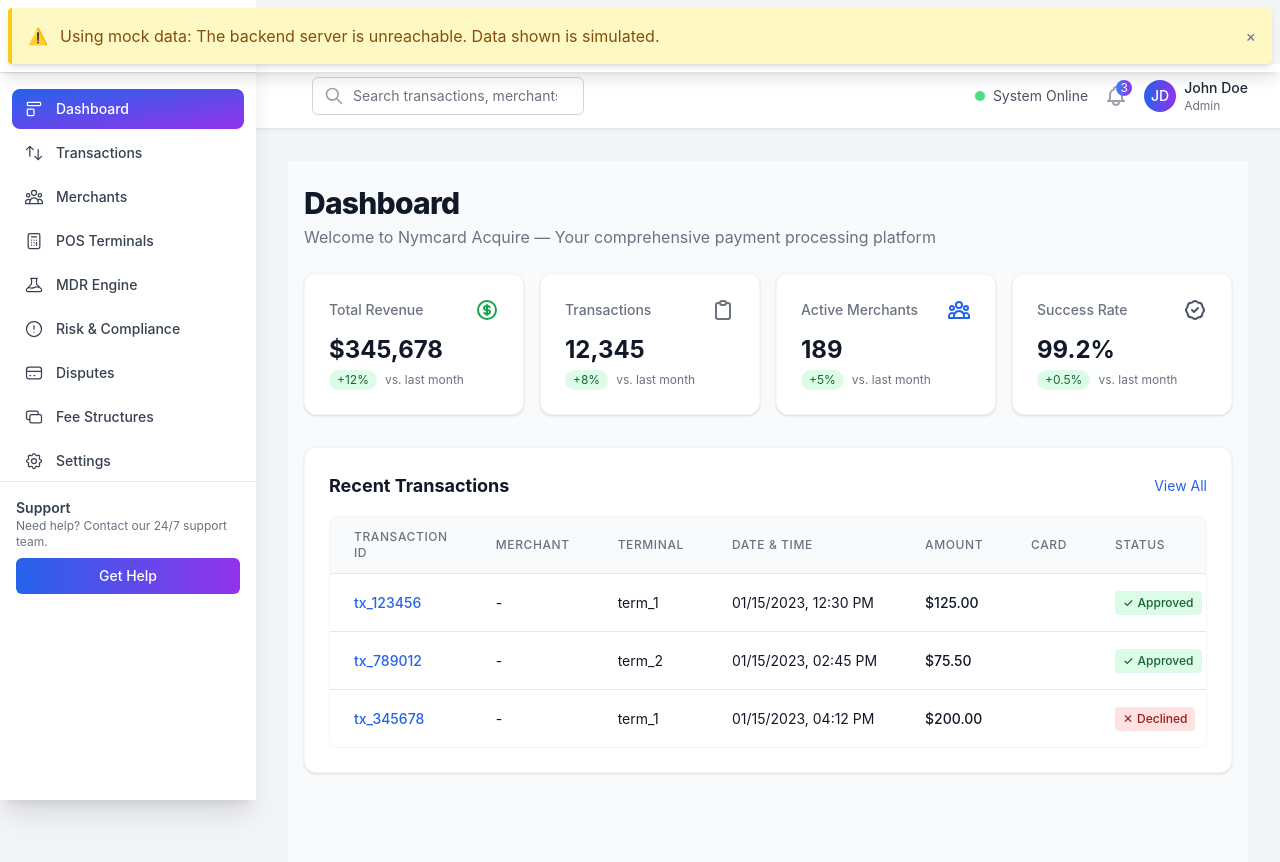
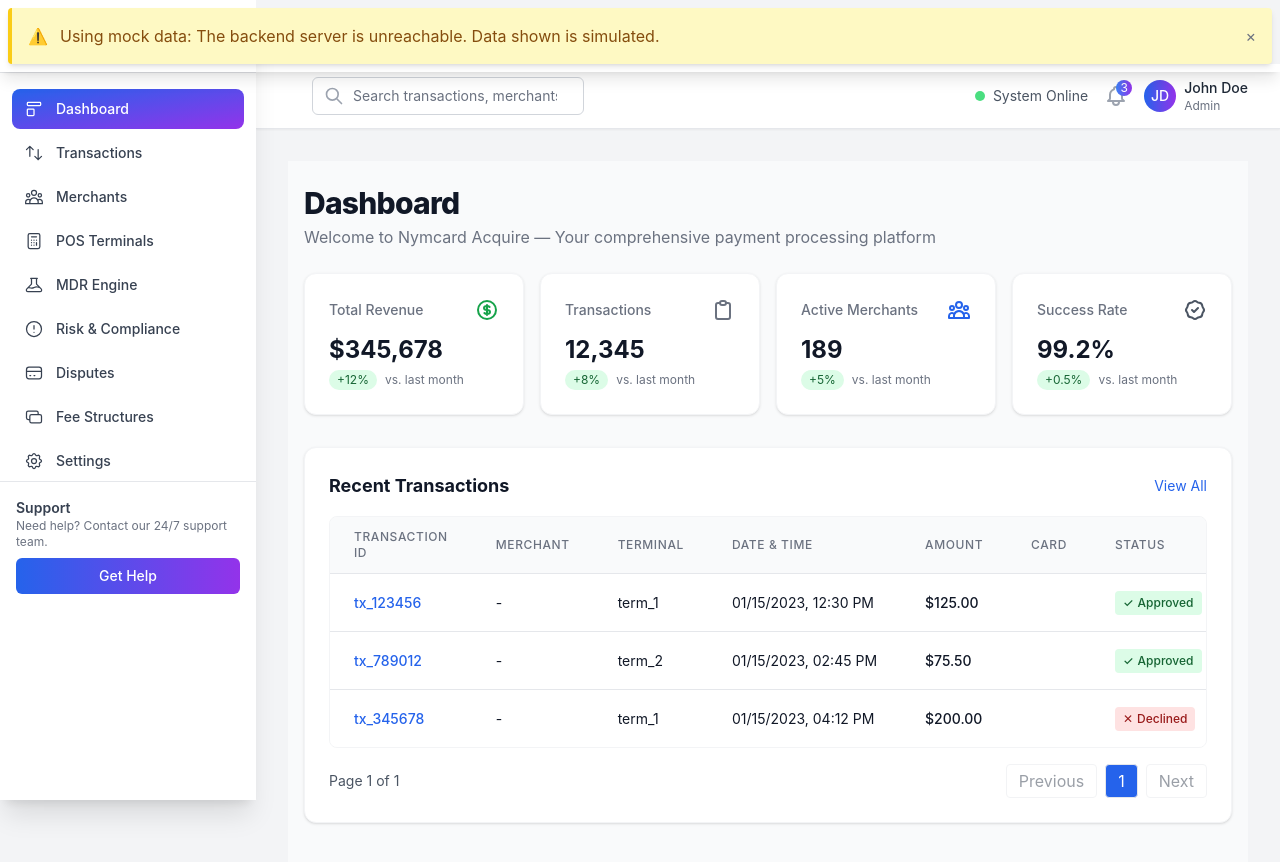
Before and after one commit to abdulmajid-nc/merchant-acquiring-mvp, a React (Create React App) app in the folder frontend/: page /admin-panel in a window 1280 px wide. Shown: the top 862 px of the page. Built offline with nearby package versions, Linux system fonts and the light colour scheme; no server answers.

Commit message:
improved seeding and add transcation type support and added pagination

```diff
--- a/frontend/src/AdminPanel.js
+++ b/frontend/src/AdminPanel.js
@@ -9,6 +9,9 @@
 import { SYSTEM_STATUSES } from './constants/transactionConstants';
 
 function AdminPanel() {
+  // Pagination state for recent transactions
+  const [currentPage, setCurrentPage] = useState(1);
+  const pageSize = 10;
   const [transactions, setTransactions] = useState([]);
   const [loading, setLoading] = useState(true);
   const [error, setError] = useState(null);
@@ -90,6 +93,18 @@
     setNotification({ type: 'error', message: msg });
     setTimeout(() => setNotification({ type: '', message: '' }), 3000);
   };
+
+  // Calculate paginated transactions
+  const totalPages = Math.ceil((transactions?.length || 0) / pageSize);
+  const paginatedTransactions = transactions.slice((currentPage - 1) * pageSize, currentPage * pageSize);
+
+  // Pagination handlers
+  const goToPrevPage = () => setCurrentPage((prev) => Math.max(prev - 1, 1));
+  const goToNextPage = () => setCurrentPage((prev) => Math.min(prev + 1, totalPages));
+  const goToPage = (page) => setCurrentPage(page);
+
+  // Reset to first page when transactions change
+  useEffect(() => { setCurrentPage(1); }, [transactions]);
 
   return (
     <div className="min-h-screen bg-gray-50">
@@ -219,8 +234,8 @@
                 </tr>
               </thead>
               <tbody className="bg-white divide-y divide-gray-200">
-                {transactions && transactions.length > 0 ? (
-                  transactions.slice(0, 10).map(tx => (
+                {paginatedTransactions && paginatedTransactions.length > 0 ? (
+                  paginatedTransactions.map(tx => (
                     <tr key={tx.id} className="hover:bg-gray-50">
                       <td className="px-6 py-4 whitespace-nowrap text-sm font-medium text-blue-600 hover:text-blue-800">
                         {tx.id}
@@ -273,6 +288,45 @@
               </tbody>
             </table>
           </div>
+          {/* Pagination Controls */}
+          <div className="flex justify-between items-center mt-4">
+            <div className="text-sm text-gray-600">
+              Page {currentPage} of {totalPages || 1}
+            </div>
+            <div className="flex gap-2">
+              <button
+                className="px-3 py-1 rounded border text-gray-700 bg-white disabled:opacity-50"
+                onClick={goToPrevPage}
+                disabled={currentPage === 1}
+              >
+                Previous
+              </button>
+              {/* Page numbers (show up to 5 pages for brevity) */}
+              {Array.from({ length: totalPages }, (_, i) => i + 1)
+                .filter(page =>
+                  page === 1 ||
+                  page === totalPages ||
+                  (page >= currentPage - 2 && page <= currentPage + 2)
+                )
+                .map(page => (
+                  <button
+                    key={page}
+                    className={`px-3 py-1 rounded border ${page === currentPage ? 'bg-blue-600 text-white' : 'bg-white text-gray-700'}`}
+                    onClick={() => goToPage(page)}
+                    disabled={page === currentPage}
+                  >
+                    {page}
+                  </button>
+                ))}
+              <button
+                className="px-3 py-1 rounded border text-gray-700 bg-white disabled:opacity-50"
+                onClick={goToNextPage}
+                disabled={currentPage === totalPages || totalPages === 0}
+              >
+                Next
+              </button>
+            </div>
+          </div>
         </section>
 
         {notification.type && (
--- a/frontend/src/components/TransactionDetailsModal.js
+++ b/frontend/src/components/TransactionDetailsModal.js
@@ -1,6 +1,7 @@
 import React from 'react';
 import TransactionStatusBadge from './TransactionStatusBadge';
 import formatCurrency from '../utils/formatCurrency';
+import TRANSACTION_TYPE_LABELS from '../constants/transactionTypeLabels';
 
 const TransactionDetailsModal = ({ transaction, onClose }) => {
   if (!transaction) return null;
@@ -72,7 +73,9 @@
           {/* Transaction Type */}
           <div className="p-4 border rounded">
             <p className="text-sm text-gray-600">Transaction Type</p>
-            <p className="font-medium capitalize">{transaction.transaction_type}</p>
+            <p className="font-medium">
+              {TRANSACTION_TYPE_LABELS[transaction.transaction_type] || transaction.transaction_type || 'Unknown'}
+            </p>
           </div>
 
           {/* Additional Details */}
--- /dev/null
+++ b/frontend/src/constants/transactionTypeLabels.js
@@ -0,0 +1,32 @@
+// Transaction type code to label mapping (based on backend Java enum)
+const TRANSACTION_TYPE_LABELS = {
+  any: 'Any',
+  '': 'Unknown',
+  '00': 'Purchase',
+  '01': 'Withdrawal',
+  '02': 'Adjustment Debit',
+  '10': 'Scheme Account Funding',
+  '11': 'Quasi Cash',
+  '12': 'Cash Out (Manual Cash)',
+  '20': 'Return',
+  '21': 'ATM Deposit',
+  '2S': 'Cash In (Deposit)',
+  '22': 'Adjustment Credit',
+  '24': 'ICT Credit',
+  '29': 'Scheme Credit',
+  '30': 'Balance Inquiry',
+  '31': 'Balance Inquiry',
+  wtransfer: 'Transfer',
+  sweep: 'Sweep',
+  '39': 'Account Verification',
+  wcredit: 'Load',
+  winitialcredit: 'Initial Load',
+  wdebit: 'Unload',
+  'purchase-foreign-currency': 'Purchase Foreign Currency',
+  'withdrawal-foreign-currency': 'Withdrawal Foreign Currency',
+  'atm-deposit-foreign-currency': 'ATM Deposit Foreign Currency',
+  'cash-in-foreign-currency': 'Cash In Foreign Currency',
+  'cash-out-foreign-currency': 'Cash Out Foreign Currency',
+};
+
+export default TRANSACTION_TYPE_LABELS;
```
Also changed, not shown: 1 other file (tests, documents, lock files or other folders).
